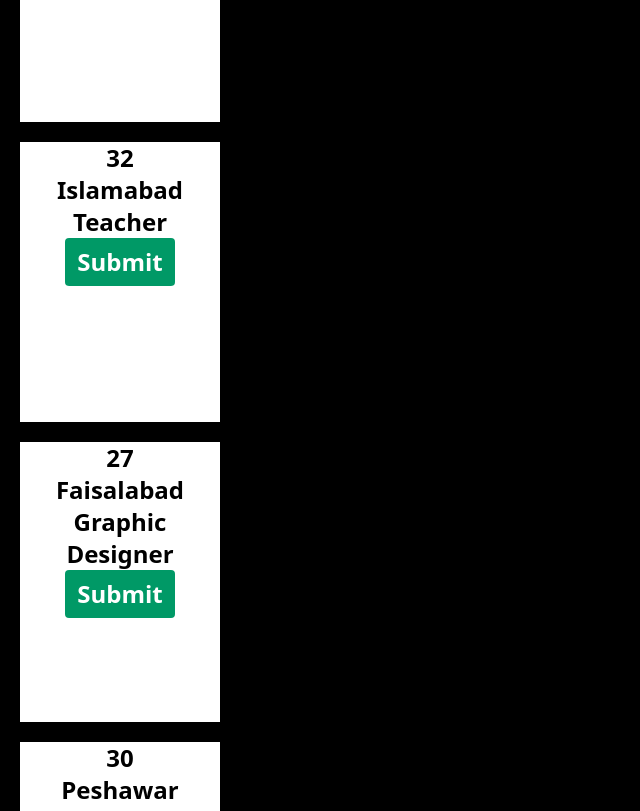
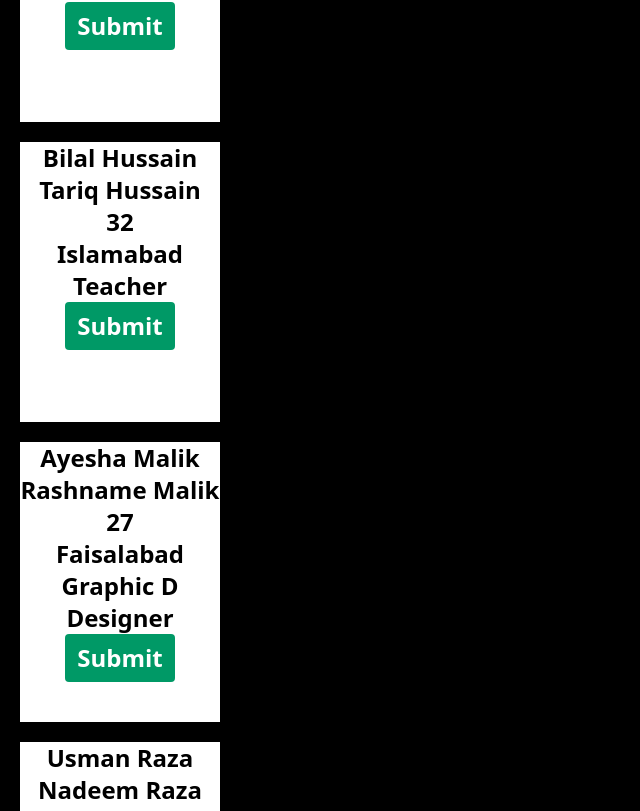
Before and after one commit to MuhammadUmair151601/reactyt, a React (Vite) app: page / in a window 1280 px wide. Shown: the part 478-1289 px from the top of the page, without its empty margins (0-640 px from the left). Built offline with nearby package versions, Linux system fonts and the light colour scheme; the HTML template or start-up script is replaced by a standard one.

Commit message:
props using json data correction done

```diff
--- a/src/App.jsx
+++ b/src/App.jsx
@@ -186,6 +186,8 @@
 
 // export default App
 
+//
+
 import React from 'react'
 import Card from './components/Card'
 const App = () => {
@@ -214,10 +216,10 @@ const App = () => {
   },
   {
     "name": "Ayesha Malik",
-    "fName": "Rashid Malik",
+    "fName": "Rashname Malik",
     "age": 27,
     "city": "Faisalabad",
-    "profession": "Graphic Designer"
+    "profession": "Graphic D Designer"
   },
   {
     "name": "Usman Raza",
@@ -244,4 +246,4 @@ const App = () => {
   )
 }
 
-export default App
+export default App
--- a/src/components/Card.jsx
+++ b/src/components/Card.jsx
@@ -26,13 +26,30 @@
 
 // export default Card
 
+// import React from 'react'
+
+// const Card = (props) => {
+//   return (
+//       <div className="w-50 h-70 m-5 bg-white text-black text-2xl font-bold text-center">
+//       <h1>{props.name}</h1>
+//       <h1>{props.fname}</h1>
+//       <h1>{props.age}</h1>
+//       <h1>{props.city}</h1>
+//       <h1>{props.prof}</h1>
+//       <button className="px-3 py-2 bg-emerald-600 text-white font-bold text-2xl rounded">Submit</button>
+//       </div>
+//   )
+// }
+
+// export default Card
+
 import React from 'react'
 
 const Card = (props) => {
   return (
       <div className="w-50 h-70 m-5 bg-white text-black text-2xl font-bold text-center">
-      <h1>{props.name}</h1>
-      <h1>{props.fname}</h1>
+      <h1>{props.username}</h1>
+      <h1>{props.Father}</h1>
       <h1>{props.age}</h1>
       <h1>{props.city}</h1>
       <h1>{props.prof}</h1>
@@ -40,5 +57,4 @@ const Card = (props) => {
       </div>
   )
 }
-
 export default Card
```
